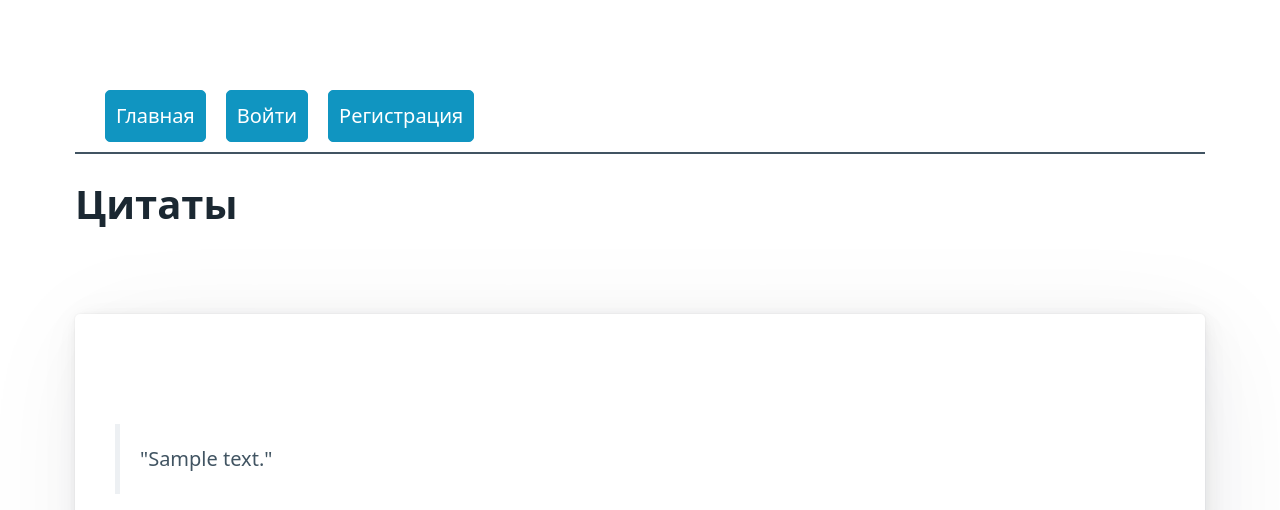
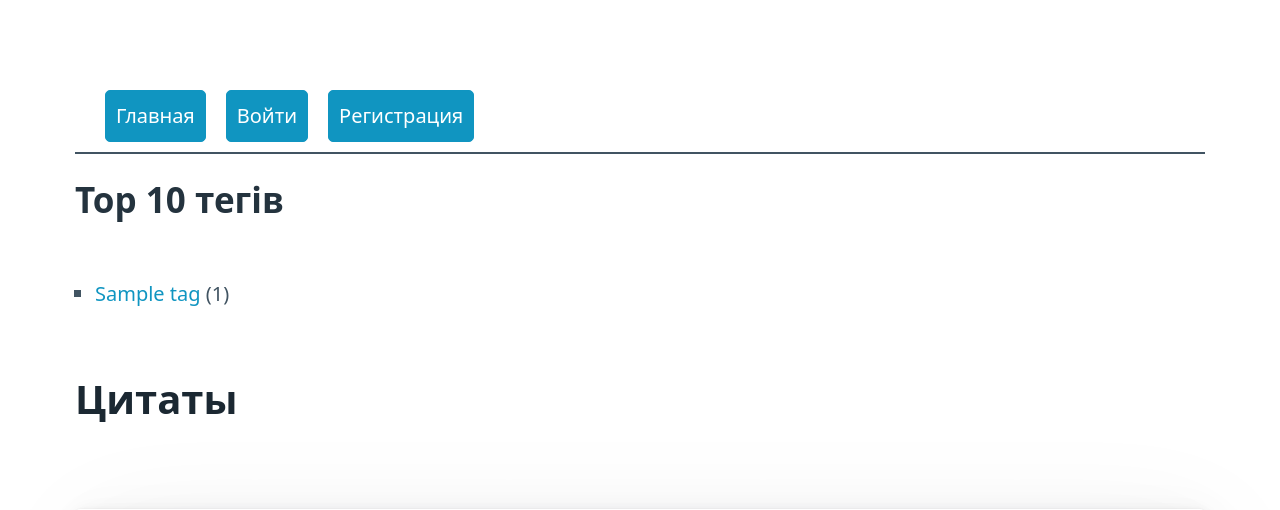
Before and after one commit to Marchenko1997/py-web-10, a Django app: page / in a window 1280 px wide. Shown: the top 510 px of the page. Run offline with Django 5.2, Linux system fonts and the light colour scheme; tables that the repository leaves empty hold one stand-in row (values such as "Sample post").

Commit message:
set up top 10 tags

```diff
--- a/quotes_project/quotes/templates/quotes/index.html
+++ b/quotes_project/quotes/templates/quotes/index.html
@@ -3,6 +3,15 @@
 {% block title %}Цитаты{% endblock %}
 
 {% block content %}
+<h2>Top 10 тегів</h2>
+<ul>
+    {% for tag in top_tags %}
+        <li>
+            <a href="{% url 'quotes:quotes_by_tag' tag.name %}">{{ tag.name }}</a>
+            ({{ tag.num_quotes }})
+        </li>
+    {% endfor %}
+</ul>
 <h1>Цитаты</h1>
 
 {% for quote in quotes %}
--- a/quotes_project/quotes/views.py
+++ b/quotes_project/quotes/views.py
@@ -1,12 +1,16 @@
 from django.shortcuts import render, redirect, get_object_or_404
 from django.contrib.auth.decorators import login_required
-from .models import Author, Quote
+from .models import Author, Quote, Tag
 from .forms import AuthorForm, QuoteForm
+from django.db.models import Count
 
 
 def index(request):
     quotes = Quote.objects.all().order_by("author__fullname", "text")
-    return render(request, "quotes/index.html", {"quotes": quotes})
+
+    top_tags = Tag.objects.annotate(num_quotes= Count("quote")).order_by("-num_quotes")[:10]
+
+    return render(request, "quotes/index.html", {"quotes": quotes, "top_tags": top_tags})
 
 
 @login_required
```
